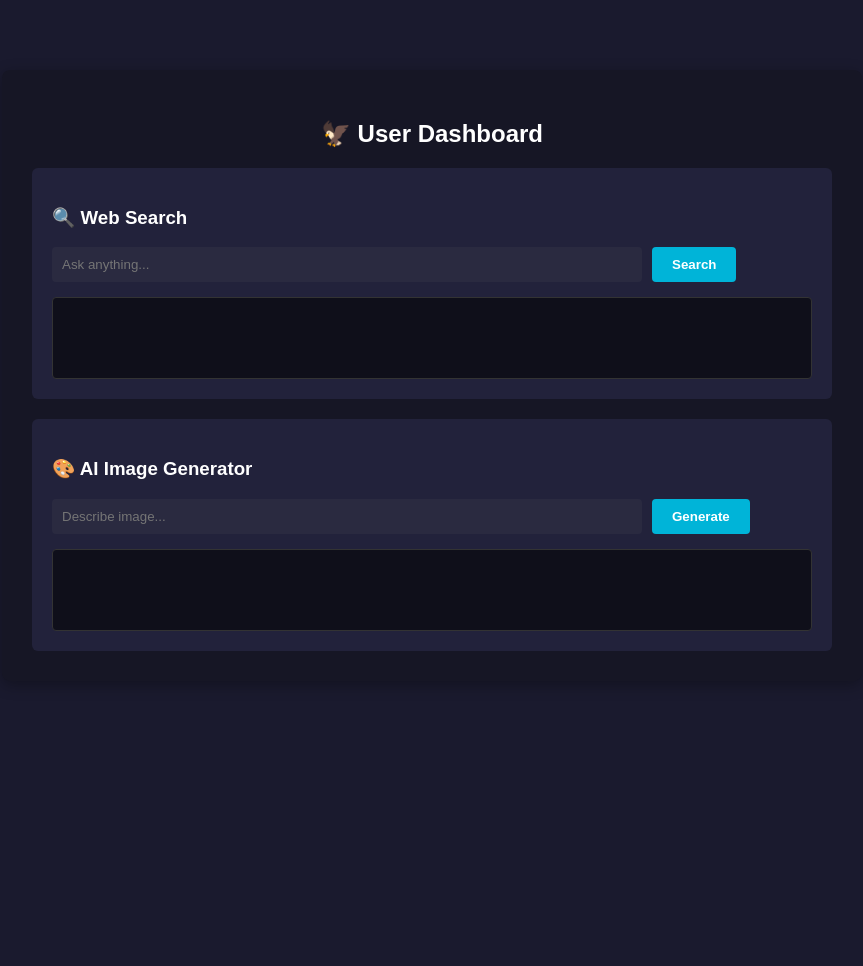
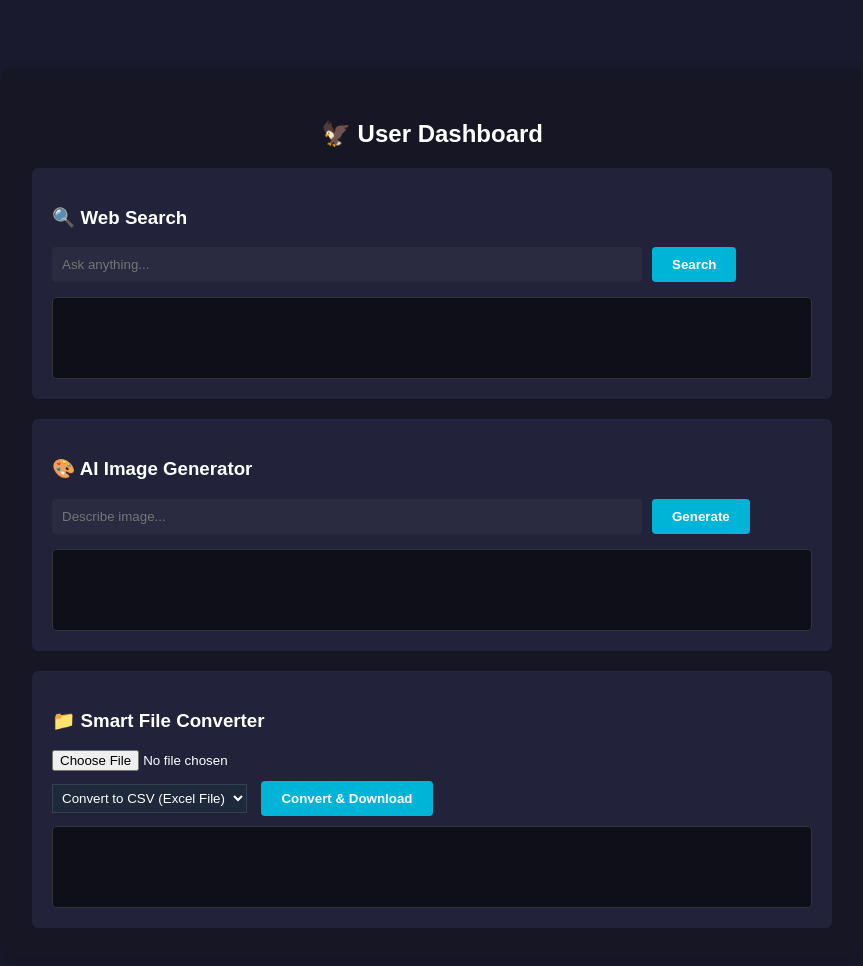
Before and after one commit to DarkCode102/openclaw-agent-new, a website: page public/dashboard.html in a window 1280 px wide. Shown: the whole page, without its empty margins (208-1071 px from the left). Before the commit the page ends 800 px from the top, so only its background shows below. Drawn offline with Linux system fonts and the light colour scheme.

Commit message:
public added

```diff
--- a/public/dashboard.html
+++ b/public/dashboard.html
@@ -17,6 +17,19 @@
             <input type='text' id='iq' placeholder='Describe image...'><button onclick='imagine()'>Generate</button>
             <div class='results' id='ir'></div>
         </div>
+
+        <!-- NAYA FEATURE: File Converter Bina Purana Code Khraab Kiye -->
+        <div class='tool-box'>
+            <h3>📁 Smart File Converter</h3>
+            <input type='file' id='fileInput' style='margin-bottom: 10px; display: block;'>
+            <select id='formatSelect' style='padding: 5px; background: #1e293b; color: white; border: 1px solid #334155; margin-right: 10px;'>
+                <option value='csv'>Convert to CSV (Excel File)</option>
+                <option value='excel'>Convert to Excel (CSV File)</option>
+                <option value='pdf'>Convert to PDF (Text File)</option>
+            </select>
+            <button onclick='processConversion()'>Convert & Download</button>
+            <div class='results' id='cr' style='margin-top: 10px; color: #10b981;'></div>
+        </div>
     </div>
     <script>
         const urlParams = new URLSearchParams(window.location.search);
@@ -29,6 +42,40 @@
             const r = await fetch('/api/tools/imagine', { method: 'POST', headers: {'Content-Type': 'application/json'}, body: JSON.stringify({ prompt: document.getElementById('iq').value, userId: uid }) });
             const d = await r.json(); document.getElementById('ir').innerHTML = d.success ? `<img src='${d.imageUrl}' width='100%'>` : d.error;
         }
+
+        // Conversion Function
+        async function processConversion() {
+            const fileInput = document.getElementById('fileInput');
+            const format = document.getElementById('formatSelect').value;
+            const status = document.getElementById('cr');
+
+            if (fileInput.files.length === 0) {
+                status.innerText = '⚠️ Meharbani kar ke pehle koi file select karein.';
+                return;
+            }
+
+            status.innerText = "⏳ Processing conversion...";
+            const formData = new FormData();
+            formData.append('file', fileInput.files[0]);
+            formData.append('format', format);
+
+            try {
+                const response = await fetch('/api/convert', { method: 'POST', body: formData });
+                if (!response.ok) throw new Error('Conversion failed on server.');
+
+                const blob = await response.blob();
+                const url = window.URL.createObjectURL(blob);
+                const a = document.createElement('a');
+                a.href = url;
+                a.download = fileInput.files[0].name.split('.')[0] + '.' + (format === 'excel' ? 'xlsx' : format);
+                document.body.appendChild(a);
+                a.click();
+                a.remove();
+                status.innerText = "✅ File successfully converted and downloaded!";
+            } catch (err) {
+                status.innerText = "❌ Error: " + err.message;
+            }
+        }
     </script>
 </body>
 </html>
```
Also changed, not shown: public/admin.html (+6 -4 lines).
